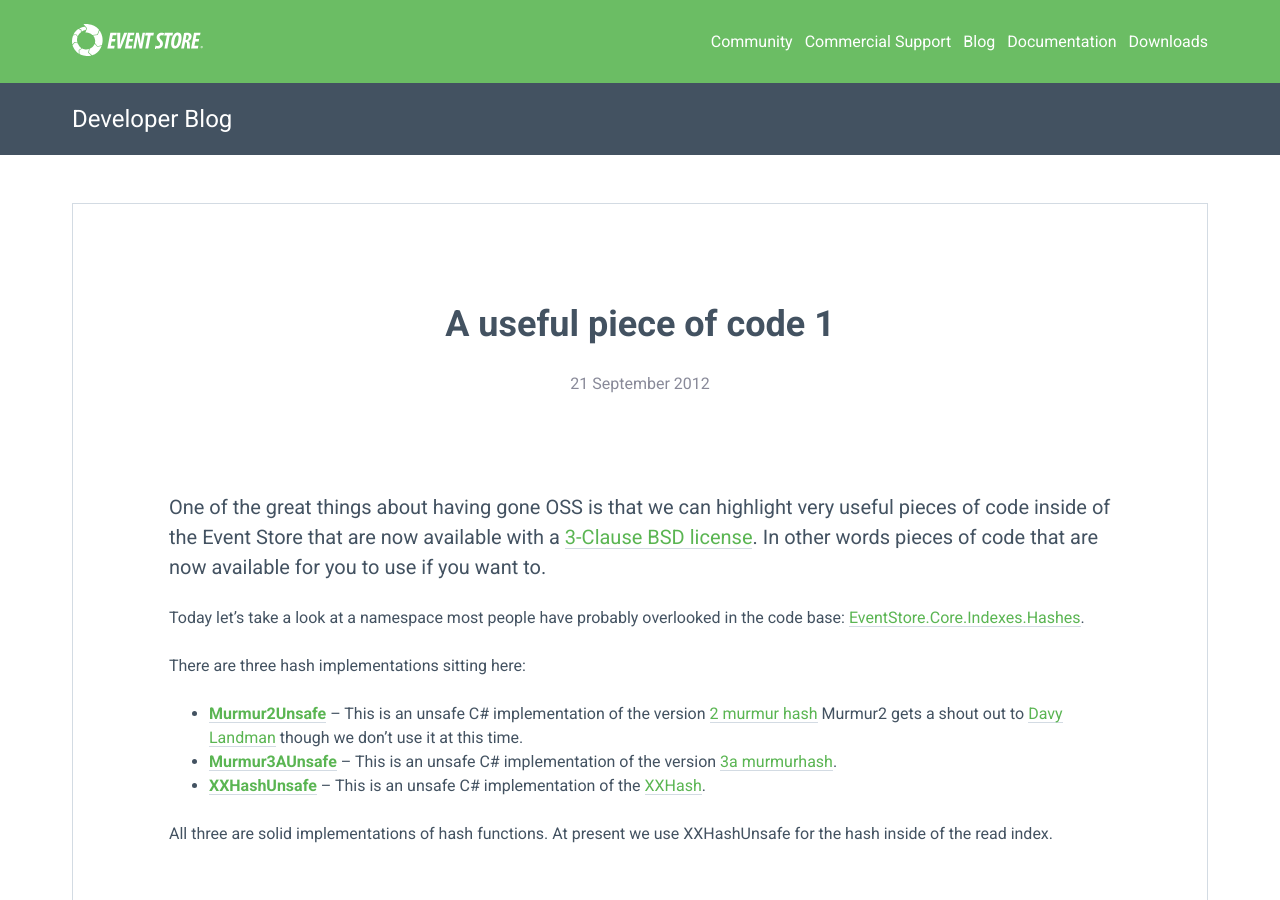
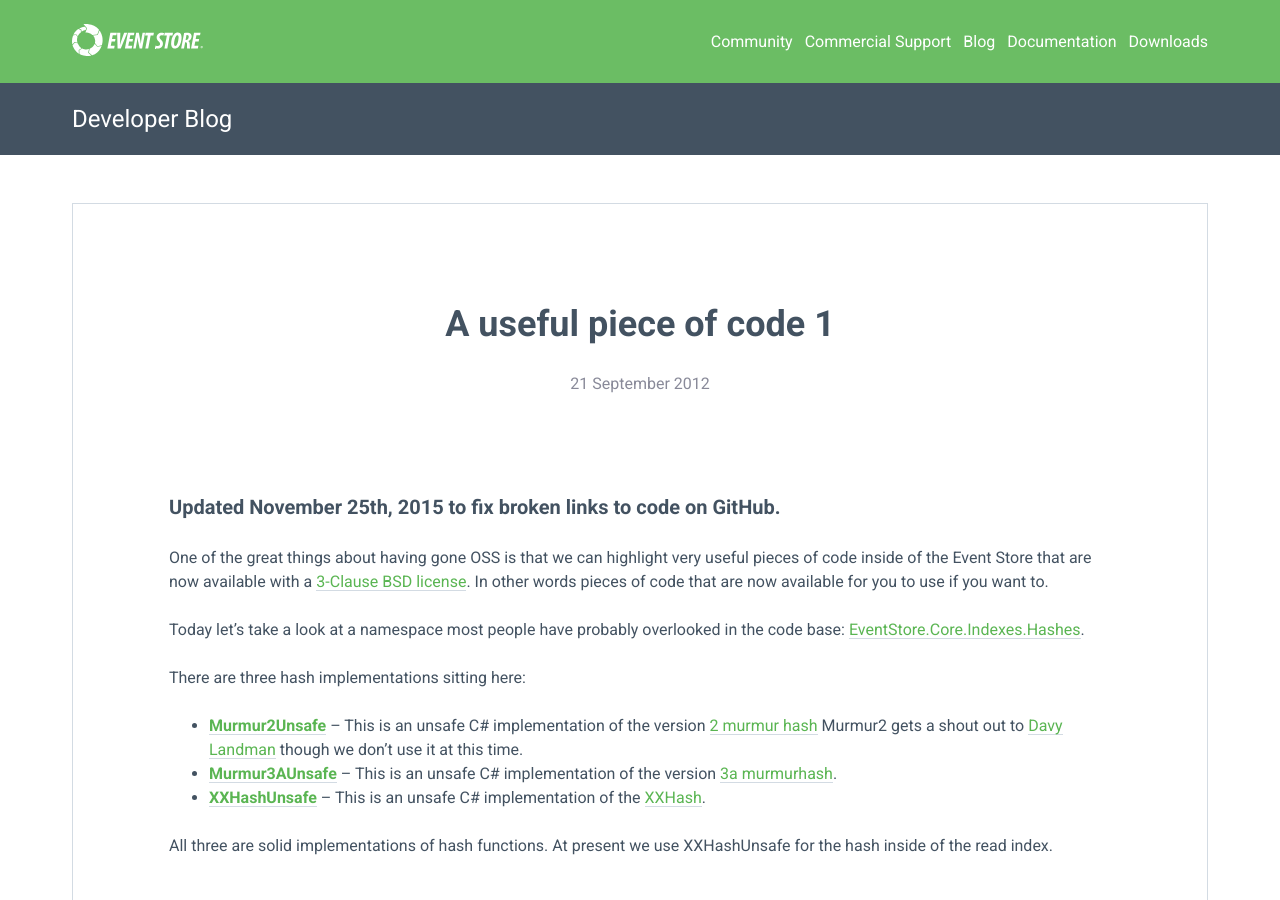
Before and after one commit to sandboxorg/geteventstore.com, a Jekyll site: the page built from _posts/2012-09-21-a-useful-piece-of-code-1.md, in a window 1280 px wide and 900 px high. Built offline with Jekyll 4.4.1, drawn with Linux system fonts in a browser that asks for light colours; nearby versions of some CDN libraries; Markdown is read by kramdown in place of the engine named in the settings.

Commit message:
Update links to code in Hashes post

```diff
--- a/_posts/2012-09-21-a-useful-piece-of-code-1.md
+++ b/_posts/2012-09-21-a-useful-piece-of-code-1.md
@@ -5,14 +5,16 @@ author: "Greg Young"
 layout: blog-post
 ---
 
+**Updated November 25th, 2015 to fix broken links to code on GitHub.**
+
 One of the great things about having gone OSS is that we can highlight very useful pieces of code inside of the Event Store that are now available with a [3-Clause BSD license](http://opensource.org/licenses/BSD-3-Clause). In other words pieces of code that are now available for you to use if you want to.
 
 Today let’s take a look at a namespace most people have probably overlooked in the code base: [EventStore.Core.Indexes.Hashes](https://github.com/EventStore/EventStore/tree/master/src/EventStore/EventStore.Core/Index/Hashes).
 
 There are three hash implementations sitting here:
 
-- **[Murmur2Unsafe](https://github.com/EventStore/EventStore/blob/master/src/EventStore/EventStore.Core/Index/Hashes/Murmur2Unsafe.cs)** – This is an unsafe C# implementation of the version [2 murmur hash](http://en.wikipedia.org/wiki/MurmurHash) Murmur2 gets a shout out to [Davy Landman](http://landman-code.blogspot.com/) though we don’t use it at this time.
-- **[Murmur3AUnsafe](https://github.com/EventStore/EventStore/blob/master/src/EventStore/EventStore.Core/Index/Hashes/Murmur3AUnsafe.cs)** – This is an unsafe C# implementation of the version [3a murmurhash](http://en.wikipedia.org/wiki/MurmurHash).
-- **[XXHashUnsafe](https://github.com/EventStore/EventStore/blob/master/src/EventStore/EventStore.Core/Index/Hashes/XXHashUnsafe.cs)** – This is an unsafe C# implementation of the [XXHash](http://code.google.com/p/xxhash/).
+- **[Murmur2Unsafe](https://github.com/EventStore/EventStore/blob/2ccaa5676525e2ebf7e5e8efa1d518732e00759e/src/EventStore.Core/Index/Hashes/Murmur2Unsafe.cs)** – This is an unsafe C# implementation of the version [2 murmur hash](http://en.wikipedia.org/wiki/MurmurHash) Murmur2 gets a shout out to [Davy Landman](http://landman-code.blogspot.com/) though we don’t use it at this time.
+- **[Murmur3AUnsafe](https://github.com/EventStore/EventStore/blob/2ccaa5676525e2ebf7e5e8efa1d518732e00759e/src/EventStore.Core/Index/Hashes/Murmur3AUnsafe.cs)** – This is an unsafe C# implementation of the version [3a murmurhash](http://en.wikipedia.org/wiki/MurmurHash).
+- **[XXHashUnsafe](https://github.com/EventStore/EventStore/blob/2ccaa5676525e2ebf7e5e8efa1d518732e00759e/src/EventStore.Core/Index/Hashes/XXHashUnsafe.cs)** – This is an unsafe C# implementation of the [XXHash](http://code.google.com/p/xxhash/).
 
 All three are solid implementations of hash functions. At present we use XXHashUnsafe for the hash inside of the read index.
```
